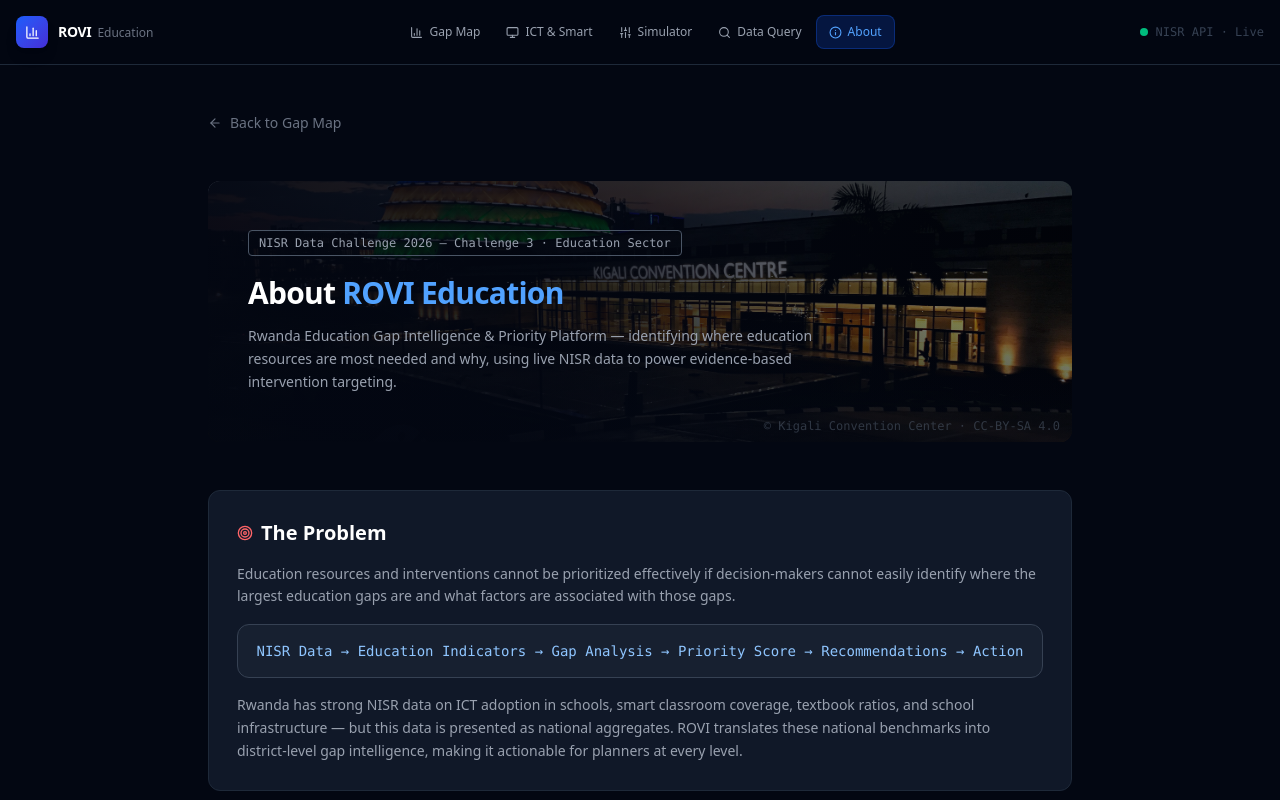
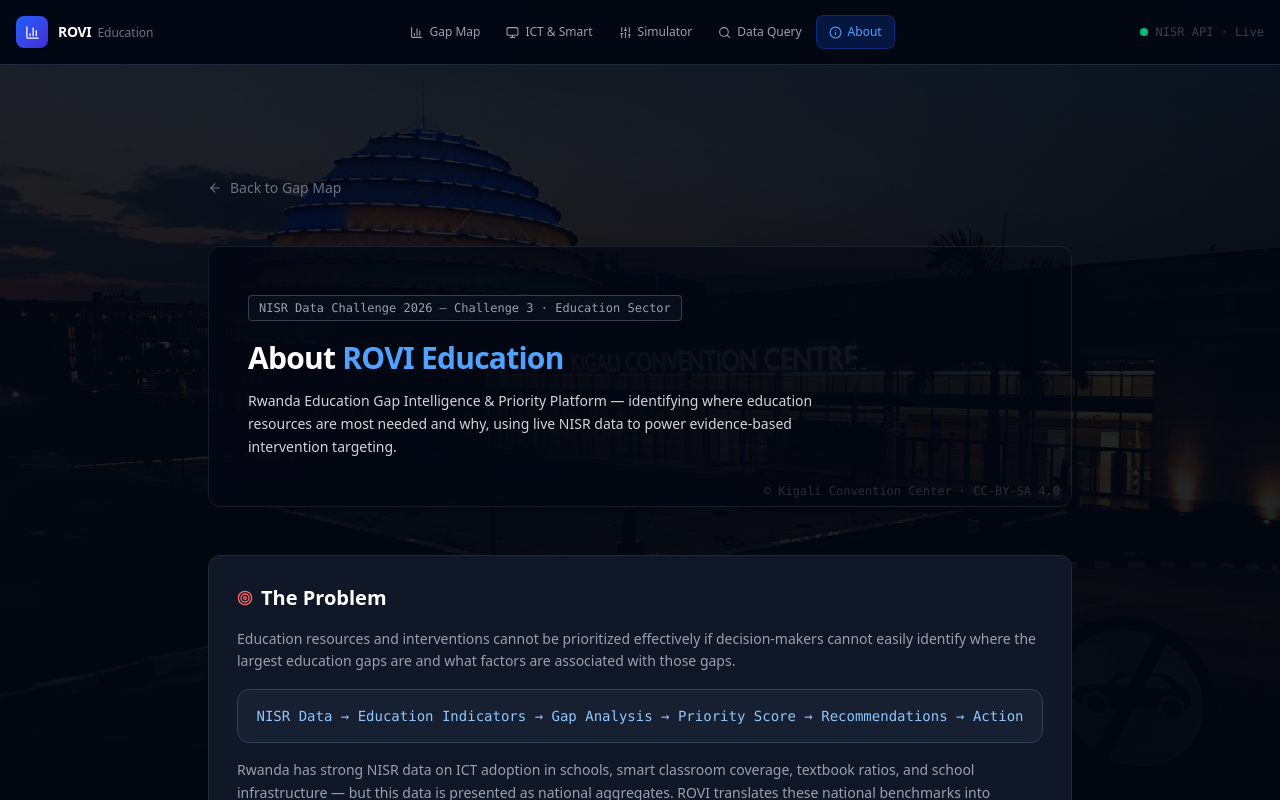
Before and after one commit to Manzi201/roviapp, a Next.js app: page /about in a window 1280 px wide. Shown: the top 800 px of the page. Built offline with nearby package versions, Linux system fonts and the light colour scheme.

Commit message:
﻿fix: remove context stat cards, fix radar labels, fixed bg image

```diff
--- a/app/district/[id]/page.tsx
+++ b/app/district/[id]/page.tsx
@@ -14,7 +14,6 @@ import {
   computeEducationPriority, DEFAULT_BENCHMARKS,
   PILLAR_WEIGHTS, type GapDriver,
 } from '@/lib/educationScore';
-import StatCard from '@/components/StatCard';
 import IndicatorBar from '@/components/IndicatorBar';
 import HeroBanner from '@/components/HeroBanner';
 
@@ -297,10 +296,8 @@ export default function DistrictPage({ params }: { params: Promise<{ id: string
             infrastructure={result.pillarScores.digital}
           />
           <div className="mt-3 grid grid-cols-2 gap-1 text-xs text-gray-700 font-mono">
-            <span>Economic → ICT</span>
-            <span>Social → Infrastructure</span>
-            <span>Agriculture → Resources</span>
-            <span>Infra → Digital</span>
+            <span>Source: NISR ICT_use.px</span>
+            <span>smart.px · Primary.px</span>
           </div>
         </div>
       </div>
@@ -392,14 +389,6 @@ export default function DistrictPage({ params }: { params: Promise<{ id: string
         </div>
       </div>
 
-      {/* ── Context stats ─────────────────────────────────── */}
-      <div className="grid grid-cols-2 md:grid-cols-4 gap-3">
-        <StatCard label="Poverty Rate"     value={`${district.povertyRate}%`}  sub="NISR EICV5 2023/24" accent="red"    />
-        <StatCard label="Rural Population" value={`${district.ruralPct}%`}     sub="NISR RPHC4 2022"   accent="amber"  />
-        <StatCard label="Youth NEET Rate"  value={`${district.youthNEET}%`}    sub="NISR LFS 2024"     accent="purple" />
-        <StatCard label="Level Coverage"   value={`${district.educationLevelCoverage}%`} sub="Education levels present" accent="blue" />
-      </div>
-
       {/* ── Province comparison ───────────────────────────── */}
       {nearby.length > 0 && (
         <div className="bg-gray-900 border border-gray-800 rounded-xl overflow-hidden">
--- a/app/globals.css
+++ b/app/globals.css
@@ -1,5 +1,4 @@
 @import "tailwindcss";
-
 @import "leaflet/dist/leaflet.css";
 
 :root {
@@ -7,14 +6,45 @@
   --foreground: #f9fafb;
 }
 
+/* ── Fixed full-screen background image ─────────────────────
+   Kigali Convention Center — CC-BY-SA 4.0, Wikimedia Commons
+   background-attachment: fixed keeps it stationary on scroll  */
+html {
+  min-height: 100%;
+}
+
 body {
-  background: var(--background);
   color: var(--foreground);
   font-family: ui-sans-serif, system-ui, sans-serif;
   min-height: 100vh;
+
+  /* Full-screen fixed background */
+  background-color: #030712;
+  background-image: url("/kigali-bg.jpg");
+  background-size: cover;
+  background-position: center center;
+  background-attachment: fixed;
+  background-repeat: no-repeat;
 }
 
-/* Custom Leaflet tooltip styling */
+/* Dark overlay on top of the background — applied via pseudo-element
+   so the image shows through subtly beneath all content              */
+body::before {
+  content: "";
+  position: fixed;
+  inset: 0;
+  background: rgba(3, 7, 18, 0.88);
+  z-index: 0;
+  pointer-events: none;
+}
+
+/* Everything must sit above the overlay */
+body > * {
+  position: relative;
+  z-index: 1;
+}
+
+/* ── Leaflet tooltip ─────────────────────────────────────── */
 .rovi-tooltip {
   background: #111827 !important;
   border: 1px solid #374151 !important;
@@ -24,12 +54,11 @@ body {
   box-shadow: 0 4px 20px rgba(0, 0, 0, 0.4) !important;
   padding: 6px 10px !important;
 }
-
 .rovi-tooltip::before {
   display: none !important;
 }
 
-/* Scrollbar */
+/* ── Scrollbar ───────────────────────────────────────────── */
 ::-webkit-scrollbar {
   width: 6px;
   height: 6px;
@@ -45,7 +74,6 @@ body {
   background: #4b5563;
 }
 
-/* Smooth transitions */
 * {
   box-sizing: border-box;
 }
--- a/components/HeroBanner.tsx
+++ b/components/HeroBanner.tsx
@@ -1,5 +1,4 @@
-import Image from "next/image";
-import type { ReactNode } from "react";
+import type { ReactNode } from 'react';
 
 interface Props {
   title: ReactNode;
@@ -9,36 +8,27 @@ interface Props {
 }
 
 /**
- * Full-width hero section with Kigali Convention Center background photo.
- * Photo credit: Wikimedia Commons, CC-BY-SA 4.0
+ * Hero section — uses the global fixed background image (set in globals.css).
+ * Adds a darker overlay stripe so text stays readable, without
+ * adding another image layer on top of the full-screen background.
+ *
+ * Background photo: Kigali Convention Center — CC-BY-SA 4.0, Wikimedia Commons
  */
-export default function HeroBanner(
-  { title, subtitle, badge, children }: Props,
-) {
+export default function HeroBanner({ title, subtitle, badge, children }: Props) {
   return (
-    <div
-      className="relative w-full overflow-hidden rounded-xl"
-      style={{ minHeight: 260 }}
-    >
-      {/* Background photo */}
-      <Image
-        src="/kigali-bg.jpg"
-        alt="Kigali Convention Center and City skyline, Rwanda"
-        fill
-        priority
-        quality={75}
-        className="object-cover object-center"
-        sizes="100vw"
-      />
+    <div className="relative w-full overflow-hidden rounded-xl" style={{ minHeight: 240 }}>
 
-      {/* Dark gradient overlay — ensures text is always readable */}
-      <div className="absolute inset-0 bg-gradient-to-r from-gray-950/95 via-gray-950/80 to-gray-950/40" />
-      <div className="absolute inset-0 bg-gradient-to-t from-gray-950/60 via-transparent to-transparent" />
+      {/* Semi-transparent panel — sits on top of the global body background */}
+      <div className="absolute inset-0 bg-gradient-to-r from-gray-950/90 via-gray-950/70 to-gray-950/30 rounded-xl" />
+      <div className="absolute inset-0 bg-gradient-to-t from-gray-950/50 via-transparent to-transparent rounded-xl" />
+
+      {/* Subtle border to define the card edge */}
+      <div className="absolute inset-0 rounded-xl border border-gray-700/40 pointer-events-none" />
 
       {/* Content */}
       <div className="relative z-10 px-6 py-10 md:px-10 md:py-12 max-w-3xl">
         {badge && (
-          <span className="inline-block font-mono text-xs border border-gray-600 text-gray-400 rounded px-2.5 py-1 mb-4">
+          <span className="inline-block font-mono text-xs border border-gray-600/70 text-gray-400 rounded px-2.5 py-1 mb-4 bg-gray-900/40">
             {badge}
           </span>
         )}
@@ -46,15 +36,15 @@ export default function HeroBanner(
           {title}
         </h1>
         {subtitle && (
-          <p className="mt-3 text-gray-400 text-sm leading-relaxed max-w-xl">
+          <p className="mt-3 text-gray-300 text-sm leading-relaxed max-w-xl">
             {subtitle}
           </p>
         )}
         {children && <div className="mt-5">{children}</div>}
       </div>
 
-      {/* Photo credit — bottom right, very subtle */}
-      <p className="absolute bottom-2 right-3 z-10 text-gray-600 text-xs font-mono opacity-60">
+      {/* Photo credit */}
+      <p className="absolute bottom-2 right-3 z-10 text-gray-600 text-xs font-mono opacity-50">
         © Kigali Convention Center · CC-BY-SA 4.0
       </p>
     </div>
--- a/components/PillarRadar.tsx
+++ b/components/PillarRadar.tsx
@@ -10,34 +10,42 @@ import {
 } from 'recharts';
 
 interface Props {
-  economic: number;
-  social: number;
-  agriculture: number;
-  infrastructure: number;
+  economic: number;       // mapped → ICT Readiness
+  social: number;         // mapped → Infrastructure
+  agriculture: number;    // mapped → Learning Resources
+  infrastructure: number; // mapped → Digital Equity
 }
+
+// Label map: old generic names → Education pillar names
+const LABEL_MAP: Record<string, string> = {
+  Economic:       'ICT Readiness',
+  Social:         'Infrastructure',
+  Agriculture:    'Resources',
+  Infrastructure: 'Digital Equity',
+};
 
 export default function PillarRadar({ economic, social, agriculture, infrastructure }: Props) {
   const data = [
-    { subject: 'Economic', value: economic, fullMark: 100 },
-    { subject: 'Social', value: social, fullMark: 100 },
-    { subject: 'Agriculture', value: agriculture, fullMark: 100 },
-    { subject: 'Infrastructure', value: infrastructure, fullMark: 100 },
+    { subject: 'ICT Readiness',  value: economic,       fullMark: 100 },
+    { subject: 'Infrastructure', value: social,          fullMark: 100 },
+    { subject: 'Resources',      value: agriculture,     fullMark: 100 },
+    { subject: 'Digital Equity', value: infrastructure,  fullMark: 100 },
   ];
 
   return (
     <ResponsiveContainer width="100%" height={220}>
-      <RadarChart data={data} margin={{ top: 10, right: 20, bottom: 10, left: 20 }}>
+      <RadarChart data={data} margin={{ top: 14, right: 24, bottom: 14, left: 24 }}>
         <PolarGrid stroke="#374151" />
         <PolarAngleAxis
           dataKey="subject"
-          tick={{ fill: '#9ca3af', fontSize: 12 }}
+          tick={{ fill: '#9ca3af', fontSize: 11 }}
         />
         <Radar
-          name="Risk Score"
+          name="Gap Score"
           dataKey="value"
           stroke="#ef4444"
           fill="#ef4444"
-          fillOpacity={0.25}
+          fillOpacity={0.28}
           strokeWidth={2}
         />
         <Tooltip
@@ -46,8 +54,9 @@ export default function PillarRadar({ economic, social, agriculture, infrastruct
             border: '1px solid #374151',
             borderRadius: '8px',
             color: '#f9fafb',
+            fontSize: '12px',
           }}
-          formatter={(v) => [`${v}/100`, 'Risk Score']}
+          formatter={(v) => [`${v}/100`, 'Gap Score']}
         />
       </RadarChart>
     </ResponsiveContainer>
```
